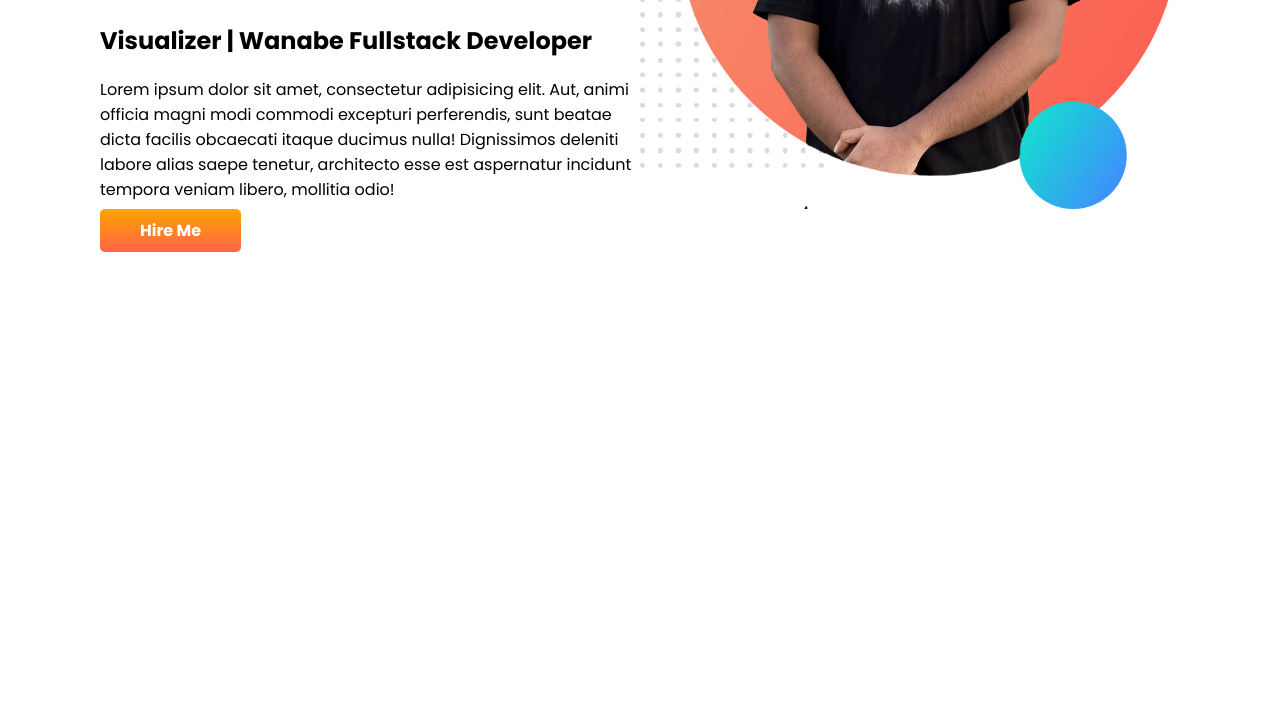
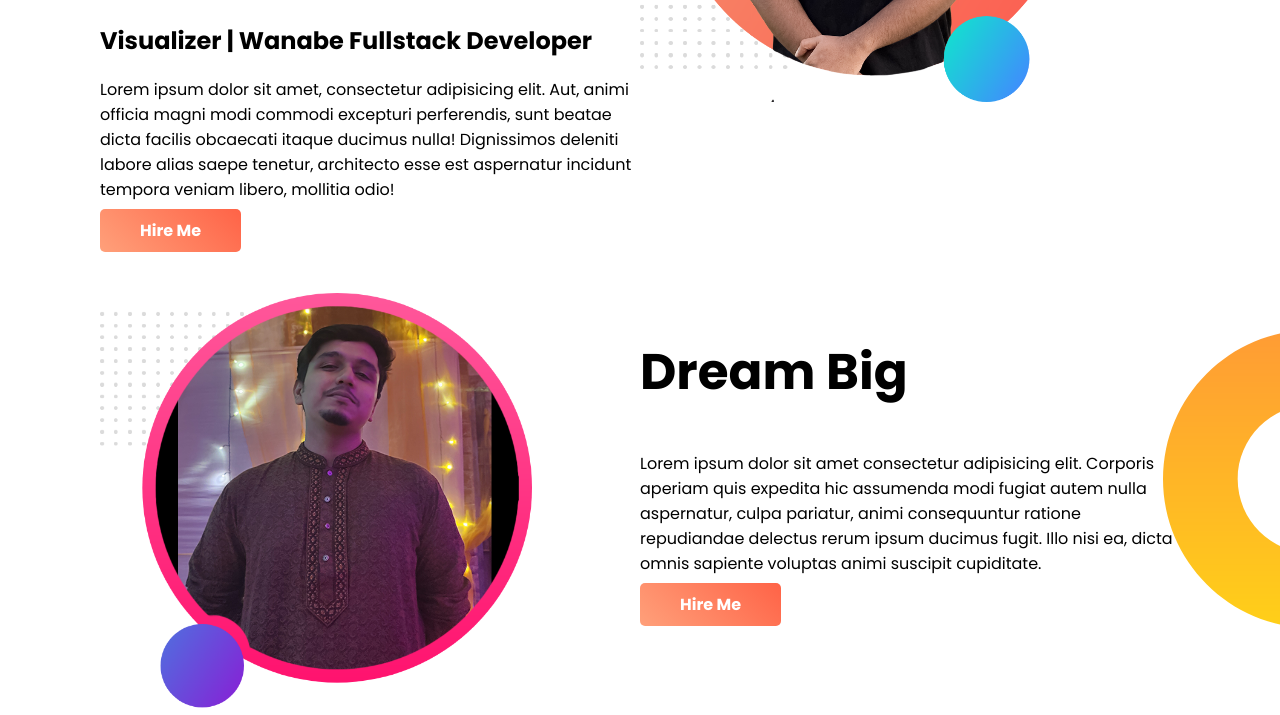
Before and after one commit to Md-SharifulHaque/Portfolio-Website, a plain HTML site: page index.html in a window 1280 px wide. Shown: the part 377-1092 px from the top of the page. Before the commit the page ends 800 px from the top, so only its background shows below. Drawn offline with Linux system fonts and the light colour scheme.

Commit message:
Center banner added

```diff
--- a/index.html
+++ b/index.html
@@ -25,7 +25,20 @@
             <a class="link-button" target="_blank" href="https://www.linkedin.com/in/md-shariful-haque/">Hire Me</a>
         </div>
         <div class="half-width">
-            <img src="images/my-bg.png" alt="Md. Shariful Haques Image">
+            <img src="images/my-bg.png" alt="picture of Shariful Haque">
+        </div>
+    </section>
+
+    <section class="center-banner">
+        <div class="half-width">
+            <img src="images/my-bg2.png" alt="Picture of Shariful Haque">
+        </div>
+        <div class="half-width">
+            <h1>Dream Big</h1>
+            <p>Lorem ipsum dolor sit amet consectetur adipisicing elit. Corporis aperiam quis expedita hic assumenda
+                modi fugiat autem nulla aspernatur, culpa pariatur, animi consequuntur ratione repudiandae delectus
+                rerum ipsum ducimus fugit. Illo nisi ea, dicta omnis sapiente voluptas animi suscipit cupiditate.</p>
+            <a class="link-button" target="_blank" href="https://www.linkedin.com/in/md-shariful-haque/">Hire Me</a>
         </div>
     </section>
 </body>
--- a/style.css
+++ b/style.css
@@ -14,6 +14,7 @@ h1 {
 section {
     display: flex;
     padding: 50px 100px 0px;
+    margin-bottom: 0;
 }
 
 .top-banner {
@@ -21,17 +22,23 @@ section {
     background-repeat: no-repeat;
 }
 
+.center-banner {
+    background-image: url(images/dream-bg.png);
+    background-repeat: no-repeat;
+    background-position: right;
+}
+
 .half-width {
     width: 50%;
 }
 
 .half-width img {
-    width: 100%;
+    width: 80%;
 }
 
 .link-button {
     text-decoration: none;
-    background-image: linear-gradient(orange, tomato);
+    background: linear-gradient(45deg, lightsalmon, tomato);
     font-weight: 700;
     color: white;
     padding: 10px 40px;
```
